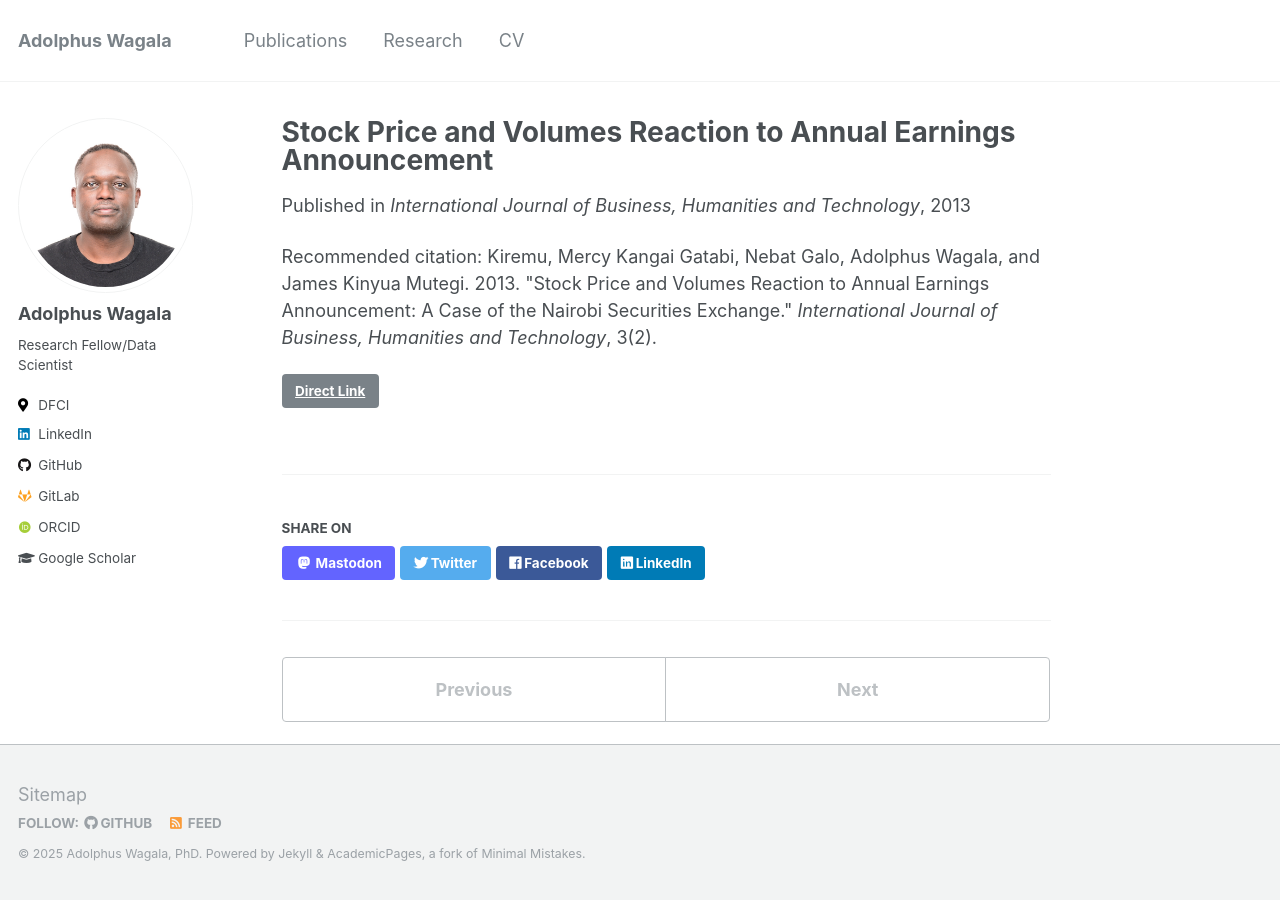
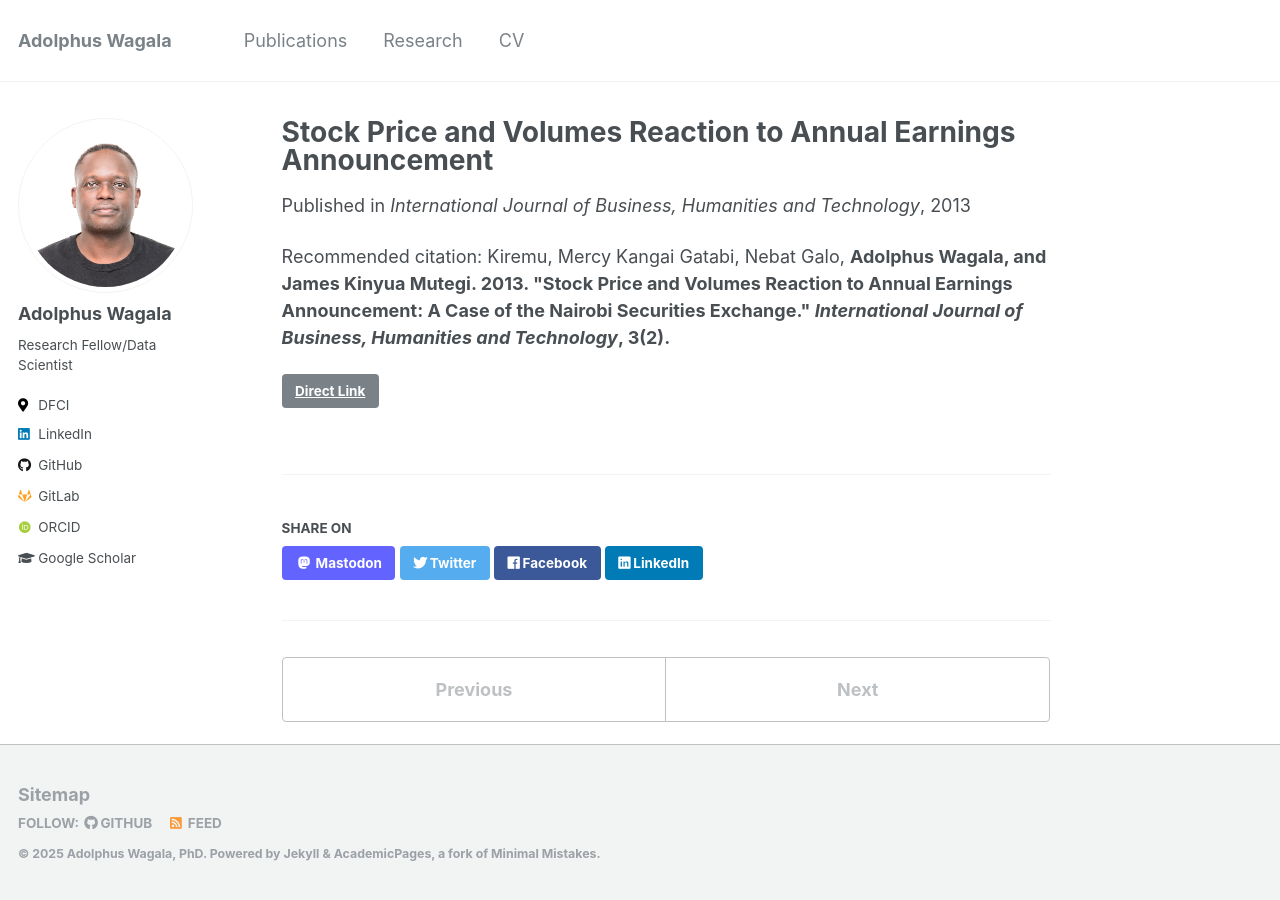
Before and after one commit to wagala/wagala.github.io, a Jekyll site: the page built from _publications/2013-stock-price-earnings-nse.md, in a window 1280 px wide. Built offline with Jekyll 4.4.1, drawn with Linux system fonts in a browser that asks for light colours; some web fonts are replaced.

```diff
--- a/_publications/2013-stock-price-earnings-nse.md
+++ b/_publications/2013-stock-price-earnings-nse.md
@@ -5,5 +5,5 @@ permalink: /publication/2013-stock-price-volumes-earnings-nse
 date: 2013-02-01
 venue: 'International Journal of Business, Humanities and Technology'
 link: 'https://ijbht.thebrpi.org/journal/index/251'
-citation: "Kiremu, Mercy Kangai Gatabi, Nebat Galo, Adolphus Wagala, and James Kinyua Mutegi. 2013. &quot;Stock Price and Volumes Reaction to Annual Earnings Announcement: A Case of the Nairobi Securities Exchange.&quot; <i>International Journal of Business, Humanities and Technology</i>, 3(2)."
+citation: "Kiremu, Mercy Kangai Gatabi, Nebat Galo, <b>Adolphus Wagala<b>, and James Kinyua Mutegi. 2013. &quot;Stock Price and Volumes Reaction to Annual Earnings Announcement: A Case of the Nairobi Securities Exchange.&quot; <i>International Journal of Business, Humanities and Technology</i>, 3(2)."
 ---
```
